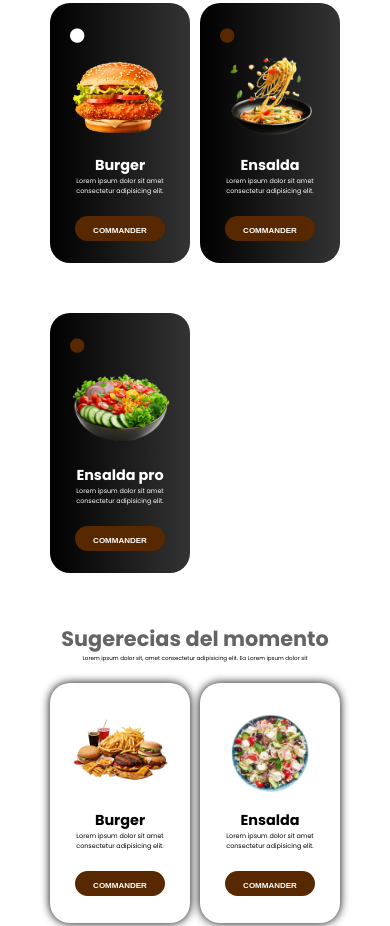
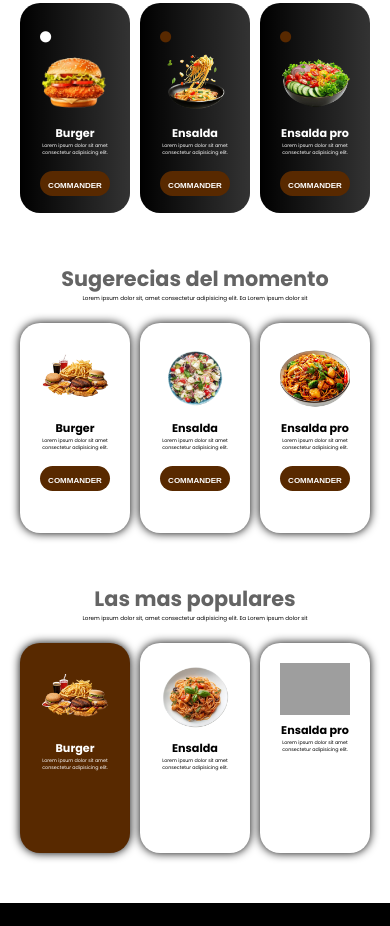
Before and after one commit to charleskp07/html-4, a plain HTML site: page index.html in a window 390 px wide. Shown: the part 820-1746 px from the top of the page. Drawn offline with Linux system fonts and the light colour scheme; grey boxes are pictures that could not be loaded.

Commit message:
responsive-3

```diff
--- a/css/style.css
+++ b/css/style.css
@@ -1467,12 +1467,13 @@ transition: 0.3s;
 
 .plats-galerie{
     display: grid;
-    grid-template-columns: 1fr 1fr;
+    grid-template-columns: 1fr 1fr 1fr;
+    gap: 10px;
 }
 
 .cards1 {
-    width: 100px;
-    height: 220px;
+    width: 70px;
+    height: 170px;
     margin: 20px 0;
     padding: 20px;
     border-radius: 20px;
@@ -1480,7 +1481,7 @@ transition: 0.3s;
 }
 
 #i{
-    font-size: 0.9rem;
+    font-size: 0.7rem;
 }
 
 .plats-picts {
@@ -1488,7 +1489,7 @@ transition: 0.3s;
 }
 
 .plats-picts>img {
-    width: 100px;
+    width: 70px;
 }
 
 .plats-picts>img:hover {
@@ -1497,11 +1498,11 @@ transition: 0.3s;
 }
 
 .plats-picts>h2 {
-    font-size: 0.9rem;
+    font-size: 0.7rem;
     color: #fff;
 }
 .plats-picts>p {
-    font-size: 0.4rem;
+    font-size: 0.3rem;
     color: #fff;
 }
 
@@ -1509,9 +1510,9 @@ transition: 0.3s;
     border: none;
     background: #582900;
     border-radius: 20px;
-    width: 90px;
+    width: 70px;
     height: 25px;
-    margin-top: 20px;
+    margin-top: 15px;
 }
 
 .compar-button:hover{
@@ -1529,8 +1530,8 @@ transition: 0.3s;
 }
 
 .cards2 {
-    width: 100px;
-    height: 200px;
+    width: 70px;
+    height: 170px;
     margin: 20px 0;
     padding: 20px;
     border-radius: 20px;
@@ -1539,8 +1540,8 @@ transition: 0.3s;
 }
 
 .cards2-1 {
-    width: 100px;
-    height: 200px;
+    width: 70px;
+    height: 170px;
     margin: 20px 0;
     padding: 20px;
     border-radius: 20px;
@@ -1556,7 +1557,7 @@ transition: 0.3s;
 }
 
 .plats-picts2>img {
-    width: 100px;
+    width: 70px;
 }
 
 .plats-picts2>img:hover {
@@ -1565,11 +1566,11 @@ transition: 0.3s;
 }
 
 .plats-picts2>h2 {
-    font-size: 0.9rem;
+    font-size: 0.7rem;
     color: #000000;
 }
 .plats-picts2>p {
-    font-size: 0.4rem;
+    font-size: 0.3rem;
     color: #000000;
 }
 
```
